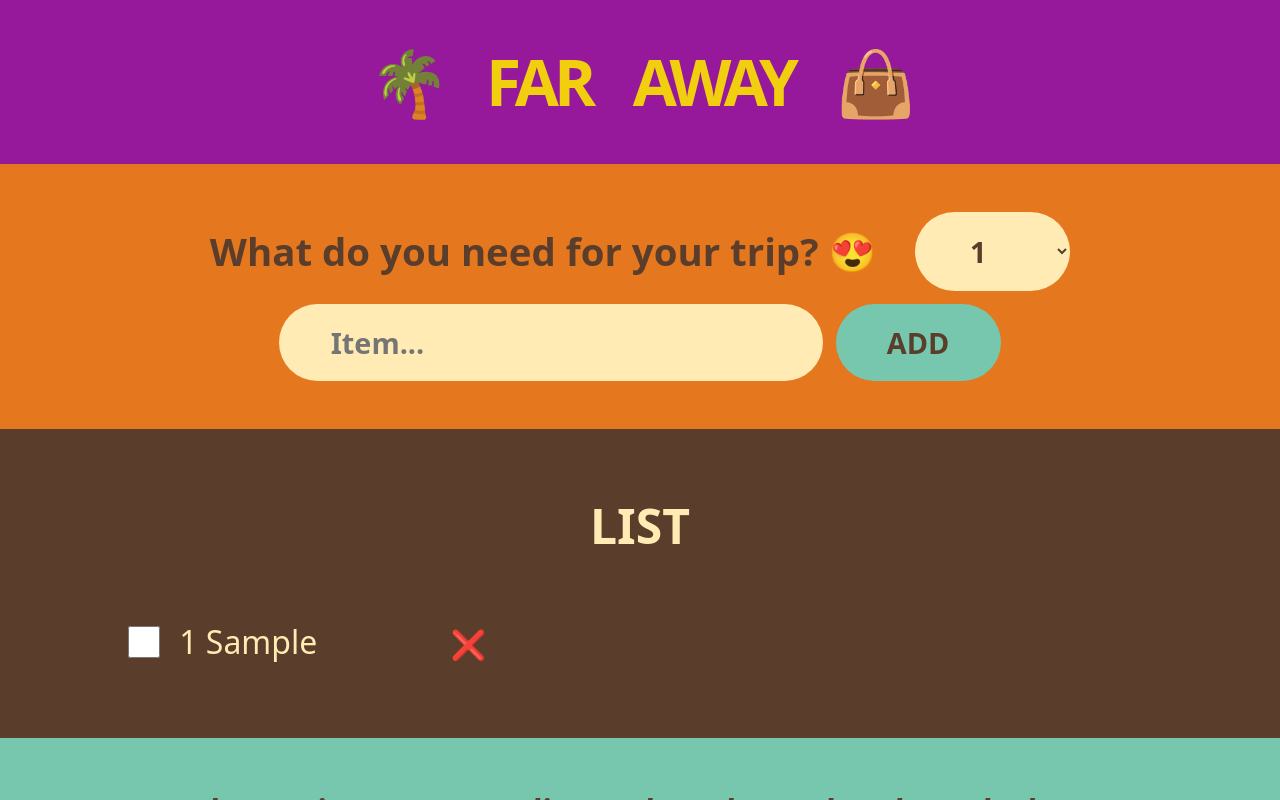
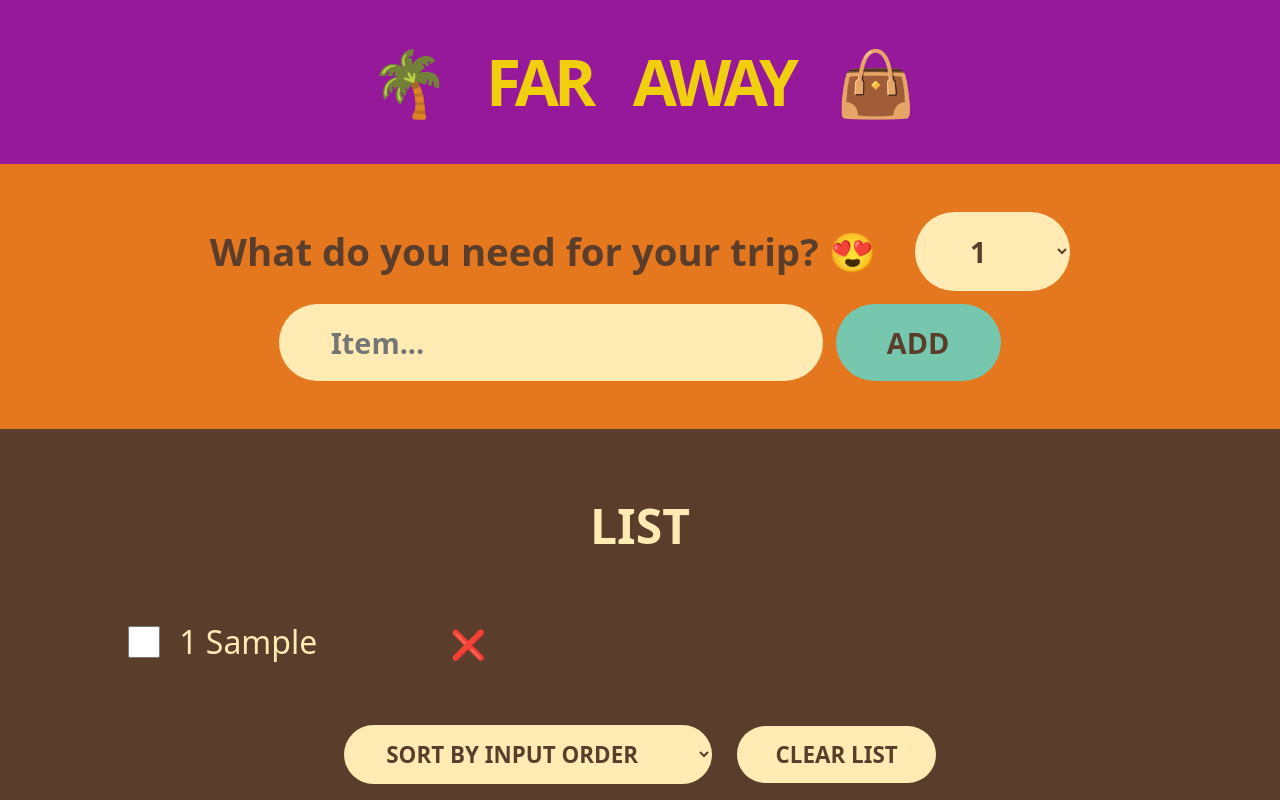
Before and after one commit to Hotimpulse/react-course, a React (Vite) app in the folder steps/: page / in a window 1280 px wide. Both pictures are taken after typing "Sample" into the empty fields and a click on the button "ADD". Shown: the top 800 px of the page. Built offline with nearby package versions, Linux system fonts and the light colour scheme.

Commit message:
refactor: separating components and interfaces

```diff
--- a/steps/src/App.tsx
+++ b/steps/src/App.tsx
@@ -1,37 +1,14 @@
 import React, { ChangeEvent, FormEvent, useState } from "react";
-
-// const initialItems = [
-//   {
-//     id: 1,
-//     description: "Passports",
-//     quantity: 2,
-//     packed: false,
-//   },
-//   {
-//     id: 2,
-//     description: "Socks",
-//     quantity: 12,
-//     packed: false,
-//   },
-//   {
-//     id: 3,
-//     description: "Charger",
-//     quantity: 1,
-//     packed: true,
-//   },
-// ];
-
-interface Item {
-  id?: number;
-  description: string;
-  quantity: number;
-  packed: boolean;
-}
+import Logo from "./components/Logo";
+import Form from "./components/Form";
+import PackingList from "./components/PackingList";
+import Stats from "./components/Stats";
+import { IItem } from "./interfaces/IItem";
 
 export default function App() {
-  const [items, setItems] = useState<Item[]>([]);
+  const [items, setItems] = useState<IItem[]>([]);
 
-  function handleAddItems(item: Item) {
+  function handleAddItems(item: IItem) {
     setItems((items) => [...items, item]);
   }
 
@@ -41,10 +18,18 @@ export default function App() {
 
   function handleToggleItem(id: number) {
     setItems((items) =>
-      items.map((item: Item) =>
+      items.map((item: IItem) =>
         item.id === id ? { ...item, packed: !item.packed } : item
       )
     );
+  }
+
+  function handleClearList() {
+    const confirmed = window.confirm(
+      "Are you sure you want to delete all items?"
+    );
+
+    if (confirmed) setItems([]);
   }
 
   return (
@@ -55,119 +40,9 @@ export default function App() {
         items={items}
         onDeleteItem={handleDeleteItem}
         onToggleItem={handleToggleItem}
+        onClearList={handleClearList}
       />
       <Stats items={items} />
     </div>
   );
 }
-
-function Logo() {
-  return <h1>🌴 Far Away 👜</h1>;
-}
-
-function Form({ onAddItems }) {
-  const [description, setDescription] = useState<string>("");
-  const [quantity, setQuantity] = useState<number>(1);
-
-  function handleSubmit(e: FormEvent<HTMLFormElement>) {
-    e.preventDefault();
-
-    if (!description) return;
-
-    const newItem = { description, quantity, packed: false, id: Date.now() };
-
-    onAddItems(newItem);
-
-    setDescription("");
-    setQuantity(1);
-  }
-
-  return (
-    <div>
-      <form className="add-form" onSubmit={(e) => handleSubmit(e)}>
-        <h3>What do you need for your trip? 😍</h3>
-        <select
-          name="item"
-          id="form-items"
-          value={quantity}
-          onChange={(e) => setQuantity(Number(e.target.value))}
-        >
-          {Array.from({ length: 20 }, (_, index) => index + 1).map((num) => (
-            <option value={num} key={num}>
-              {num}
-            </option>
-          ))}
-        </select>
-        <input
-          type="text"
-          placeholder="Item..."
-          value={description}
-          onChange={(e: React.ChangeEvent<HTMLInputElement>) =>
-            setDescription(e.target.value)
-          }
-        />
-        <button>Add</button>
-      </form>
-    </div>
-  );
-}
-
-function PackingList({ items, onDeleteItem, onToggleItem }) {
-  return (
-    <div className="list">
-      <h2>LIST</h2>
-      <ul>
-        {items.map((item: Item) => (
-          <Item
-            item={item}
-            onDeleteItem={onDeleteItem}
-            onToggleItem={onToggleItem}
-            key={item.id}
-          />
-        ))}
-      </ul>
-    </div>
-  );
-}
-
-function Item({ item, onDeleteItem, onToggleItem }) {
-  return (
-    <li>
-      <input
-        type="checkbox"
-        value={item.packed}
-        onChange={() => onToggleItem(item.id)}
-      />
-      <span
-        style={item.packed === true ? { textDecoration: "line-through" } : {}}
-      >
-        {item.quantity} {item.description}
-      </span>
-      <button onClick={() => onDeleteItem(item.id)}>Delete ❌</button>
-    </li>
-  );
-}
-
-function Stats({ items }) {
-  if (!items.length)
-    return (
-      <p className="stats">
-        <em>Start packing! 🚀</em>
-      </p>
-    );
-
-  const totalItems = items.length;
-  const packedItems = items.filter((item: Item) => item.packed).length;
-  const percentage = Math.round((packedItems / totalItems) * 100);
-
-  return (
-    <footer className="stats">
-      <em>
-        {percentage === 100
-          ? "You have everything ready to go! ✈"
-          : `You have ${totalItems} items on your list, and you have already packed
-        ${packedItems} (${percentage}%)`}
-      </em>
-    </footer>
-  );
-}
--- /dev/null
+++ b/steps/src/components/Form.tsx
@@ -0,0 +1,48 @@
+import React, { FormEvent, useState } from "react";
+
+export default function Form({ onAddItems }) {
+  const [description, setDescription] = useState<string>("");
+  const [quantity, setQuantity] = useState<number>(1);
+
+  function handleSubmit(e: FormEvent<HTMLFormElement>) {
+    e.preventDefault();
+
+    if (!description) return;
+
+    const newItem = { description, quantity, packed: false, id: Date.now() };
+
+    onAddItems(newItem);
+
+    setDescription("");
+    setQuantity(1);
+  }
+
+  return (
+    <div>
+      <form className="add-form" onSubmit={(e) => handleSubmit(e)}>
+        <h3>What do you need for your trip? 😍</h3>
+        <select
+          name="item"
+          id="form-items"
+          value={quantity}
+          onChange={(e) => setQuantity(Number(e.target.value))}
+        >
+          {Array.from({ length: 20 }, (_, index) => index + 1).map((num) => (
+            <option value={num} key={num}>
+              {num}
+            </option>
+          ))}
+        </select>
+        <input
+          type="text"
+          placeholder="Item..."
+          value={description}
+          onChange={(e: React.ChangeEvent<HTMLInputElement>) =>
+            setDescription(e.target.value)
+          }
+        />
+        <button>Add</button>
+      </form>
+    </div>
+  );
+}
--- /dev/null
+++ b/steps/src/components/Item.tsx
@@ -0,0 +1,19 @@
+import React from "react";
+
+export default function Item({ item, onDeleteItem, onToggleItem }) {
+  return (
+    <li>
+      <input
+        type="checkbox"
+        value={item.packed}
+        onChange={() => onToggleItem(item.id)}
+      />
+      <span
+        style={item.packed === true ? { textDecoration: "line-through" } : {}}
+      >
+        {item.quantity} {item.description}
+      </span>
+      <button onClick={() => onDeleteItem(item.id)}>Delete ❌</button>
+    </li>
+  );
+}
--- /dev/null
+++ b/steps/src/components/Logo.tsx
@@ -0,0 +1,5 @@
+import React from "react";
+
+export default function Logo() {
+  return <h1>🌴 Far Away 👜</h1>;
+}
--- /dev/null
+++ b/steps/src/components/PackingList.tsx
@@ -0,0 +1,50 @@
+import React, { useState } from "react";
+import { IItem } from "../interfaces/IItem";
+import Item from "./Item";
+export default function PackingList({
+  items,
+  onDeleteItem,
+  onToggleItem,
+  onClearList,
+}) {
+  const [sortBy, setSortBy] = useState<string>("input");
+
+  let sortedItems = [] as IItem[];
+
+  if (sortBy === "input") sortedItems = items;
+
+  if (sortBy === "description")
+    sortedItems = items
+      .slice()
+      .sort((a, b) => a.description.localeCompare(b.description));
+
+  if (sortBy === "packed")
+    sortedItems = items
+      .slice()
+      .sort((a, b) => Number(a.packed) - Number(b.packed));
+
+  return (
+    <div className="list">
+      <h2>LIST</h2>
+      <ul>
+        {sortedItems.map((item: IItem) => (
+          <Item
+            item={item}
+            onDeleteItem={onDeleteItem}
+            onToggleItem={onToggleItem}
+            key={item.id}
+          />
+        ))}
+      </ul>
+
+      <div className="actions">
+        <select value={sortBy} onChange={(e) => setSortBy(e.target.value)}>
+          <option value="input">Sort By Input Order</option>
+          <option value="description">Sort By Description</option>
+          <option value="packed">Sort By Packed Status</option>
+        </select>
+        <button onClick={onClearList}>Clear list</button>
+      </div>
+    </div>
+  );
+}
--- /dev/null
+++ b/steps/src/components/Stats.tsx
@@ -0,0 +1,26 @@
+import React from "react";
+import { IItem } from "../interfaces/IItem";
+
+export default function Stats({ items }) {
+  if (!items.length)
+    return (
+      <p className="stats">
+        <em>Start packing! 🚀</em>
+      </p>
+    );
+
+  const totalItems = items.length;
+  const packedItems = items.filter((item: IItem) => item.packed).length;
+  const percentage = Math.round((packedItems / totalItems) * 100);
+
+  return (
+    <footer className="stats">
+      <em>
+        {percentage === 100
+          ? "You have everything ready to go! ✈"
+          : `You have ${totalItems} items on your list, and you have already packed
+          ${packedItems} (${percentage}%)`}
+      </em>
+    </footer>
+  );
+}
--- /dev/null
+++ b/steps/src/interfaces/IItem.ts
@@ -0,0 +1,6 @@
+export interface IItem {
+  id?: number;
+  description: string;
+  quantity: number;
+  packed: boolean;
+}
```
